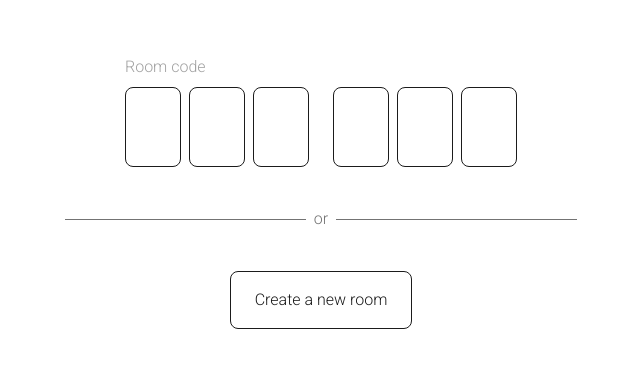
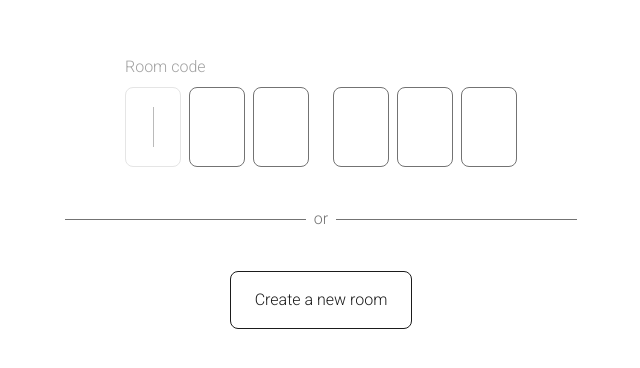
Before and after one commit to Dnowdd/Share-Screen, a Next.js app: page / in a window 1280 px wide. Shown: the part 208-576 px from the top of the page, without its empty margins (319-959 px from the left). Built offline with nearby package versions, Linux system fonts and the light colour scheme.

Commit message:
feat(home): add interactive room code input with keyboard navigation

```diff
--- a/app/page.tsx
+++ b/app/page.tsx
@@ -1,23 +1,100 @@
+"use client";
+
+import { Send } from "lucide-react";
+import { useRouter } from "next/navigation";
+import { useEffect, useRef, useState } from "react";
+
 export default function Home() {
+  const router = useRouter();
+  const inputRef = useRef<HTMLInputElement>(null);
+  const [code, setCode] = useState("");
+  const [isFocused, setIsFocused] = useState(false);
+
+  useEffect(() => {
+    inputRef.current?.focus();
+
+    function handleKeyDown(e: KeyboardEvent) {
+      if (e.key === "Tab" || e.ctrlKey || e.metaKey || e.altKey) return;
+
+      inputRef.current?.focus();
+    }
+
+    window.addEventListener("keydown", handleKeyDown);
+
+    return () => {
+      window.removeEventListener("keydown", handleKeyDown);
+    };
+  }, []);
+
+  const enterRoom = (code: string) => {
+    if (code.length !== 6) return;
+
+    router.push(`/${encodeURIComponent(code)}`);
+  };
+
   return (
     <div className="flex flex-col justify-center items-center gap-10 w-lg">
       <div className="flex flex-col gap-2">
         <label htmlFor="" className="text-neutral-400 font-light">
           Room code
         </label>
-        <div className="flex gap-6">
+        <div className="flex items-center justify-center gap-6">
           <div className="flex gap-2">
-            <div className="w-14 h-20 rounded-lg border flex items-center justify-center font-bold text-5xl"></div>
-            <div className="w-14 h-20 rounded-lg border"></div>
-            <div className="w-14 h-20 rounded-lg border"></div>
+            {Array.from({ length: 3 }).map((_, index) => (
+              <div
+                className={`w-14 h-20 rounded-lg border flex items-center justify-center font-bold text-5xl cursor-text ${isFocused && code.length === index ? "border-neutral-200" : "border-neutral-500"}`}
+                onClick={() => {
+                  inputRef.current?.focus();
+                }}
+                key={index}
+              >
+                {isFocused && code.length === index && (
+                  <div className="w-px h-10 animate-pulse bg-neutral-400"></div>
+                )}
+                {code[index]}
+              </div>
+            ))}
           </div>
+          <div className="flex gap-2">
+            {Array.from({ length: 3 }).map((_, index) => (
+              <div
+                className={`w-14 h-20 rounded-lg border flex items-center justify-center font-bold text-5xl cursor-text ${isFocused && code.length === index + 3 ? "border-neutral-200" : "border-neutral-500"}`}
+                onClick={() => {
+                  inputRef.current?.focus();
+                }}
+                key={index + 3}
+              >
+                {isFocused && code.length === index + 3 && (
+                  <div className="w-px h-10 animate-pulse bg-neutral-400"></div>
+                )}
+                {code[index + 3]}
+              </div>
+            ))}
+          </div>
+          {code.length === 6 && (
+            <div
+              className="size-10 border border-neutral-600 rounded flex items-center justify-center cursor-pointer transition hover:border-neutral-500"
+              onClick={() => enterRoom(code)}
+            >
+              <Send className="size-4" />
+            </div>
+          )}
+        </div>
 
-          <div className="flex gap-2">
-            <div className="w-14 h-20 rounded-lg border"></div>
-            <div className="w-14 h-20 rounded-lg border"></div>
-            <div className="w-14 h-20 rounded-lg border"></div>
-          </div>
-        </div>
+        <input
+          ref={inputRef}
+          type="text"
+          id="code"
+          maxLength={6}
+          value={code}
+          onChange={(e) => setCode(e.target.value.toUpperCase())}
+          onKeyDown={(e) => {
+            if (e.key === "Enter" && code.length === 6) enterRoom(code);
+          }}
+          onFocus={() => setIsFocused(true)}
+          onBlur={() => setIsFocused(false)}
+          className="bg-neutral-300 text-black absolute top-10000 right-10000"
+        />
       </div>
 
       <div className="flex items-center gap-2 w-full">
```
